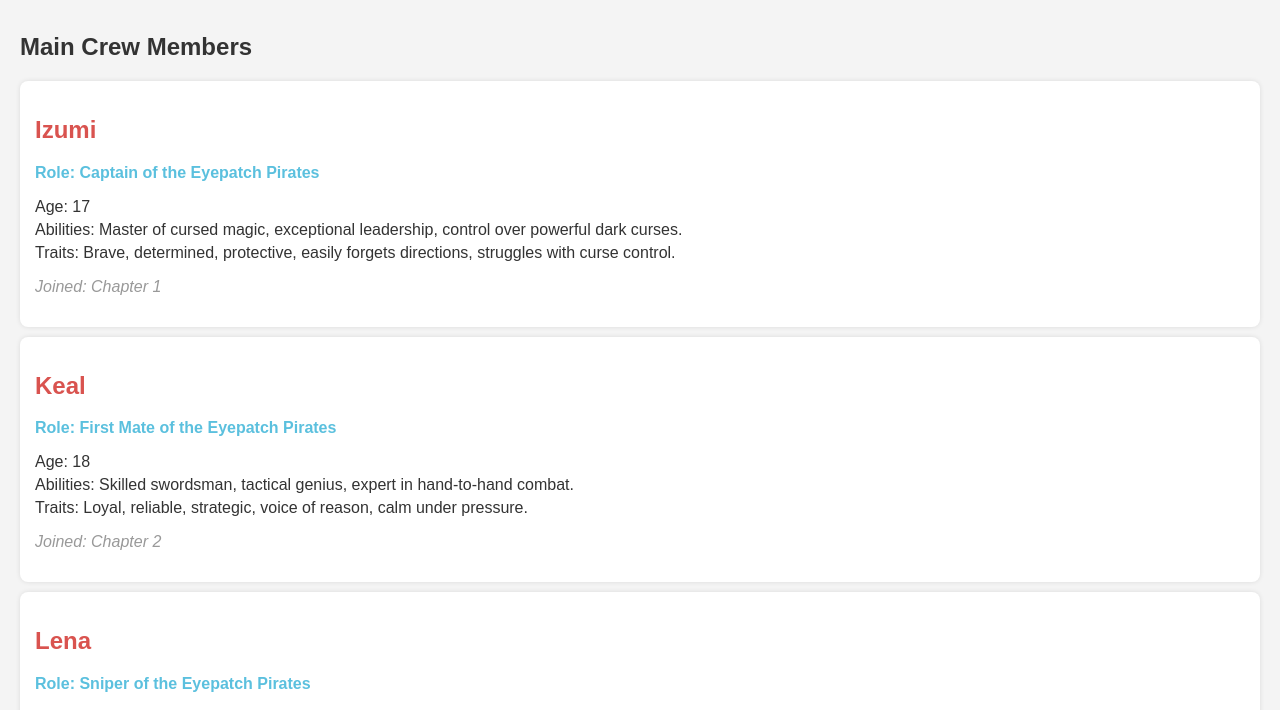
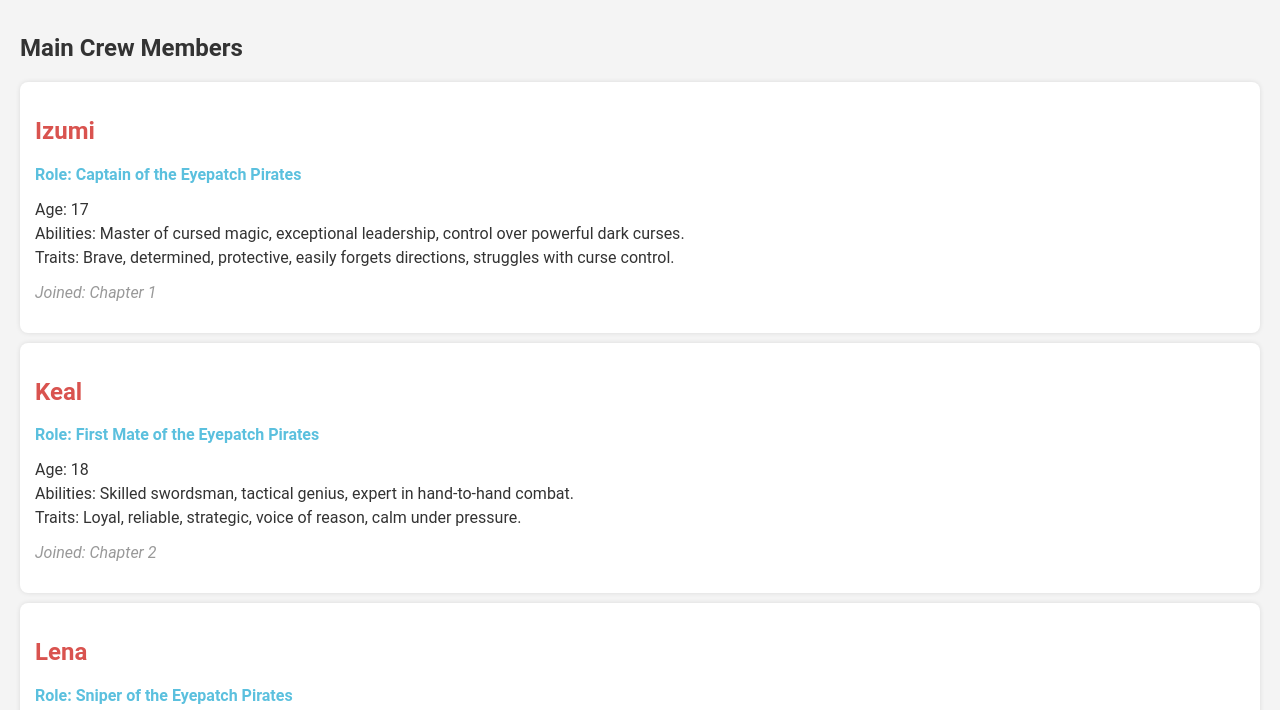
Before and after one commit to IzumiY87/eternal-dawn, a plain HTML site: page crew.html in a window 1280 px wide. Shown: the part 64-774 px from the top of the page. Drawn offline with Linux system fonts and the light colour scheme.

Commit message:
Update crew.html

```diff
--- a/crew.html
+++ b/crew.html
@@ -6,7 +6,7 @@
     <title>Eyepatch Pirates Crew - Pirate’s Curse</title>
     <style>
         body {
-            font-family: Arial, sans-serif;
+            font-family: 'Roboto', sans-serif;
             margin: 0;
             padding: 0;
             background-color: #f4f4f4;
```
